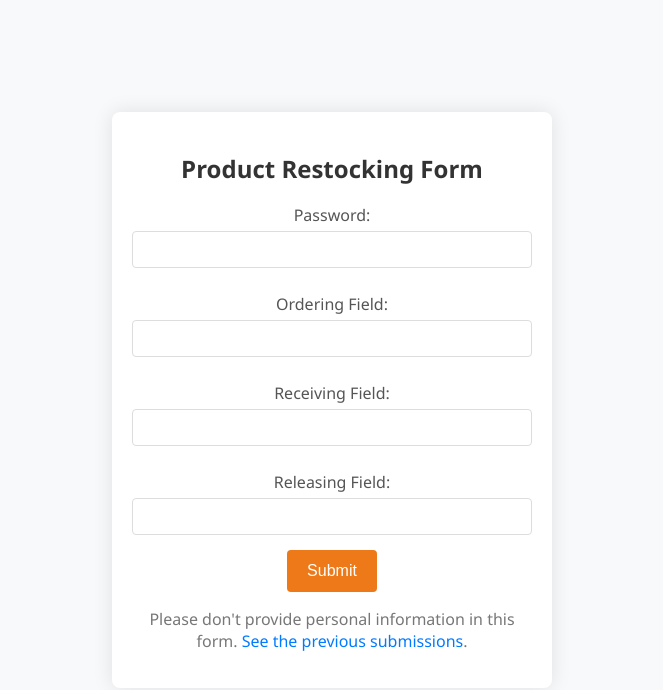
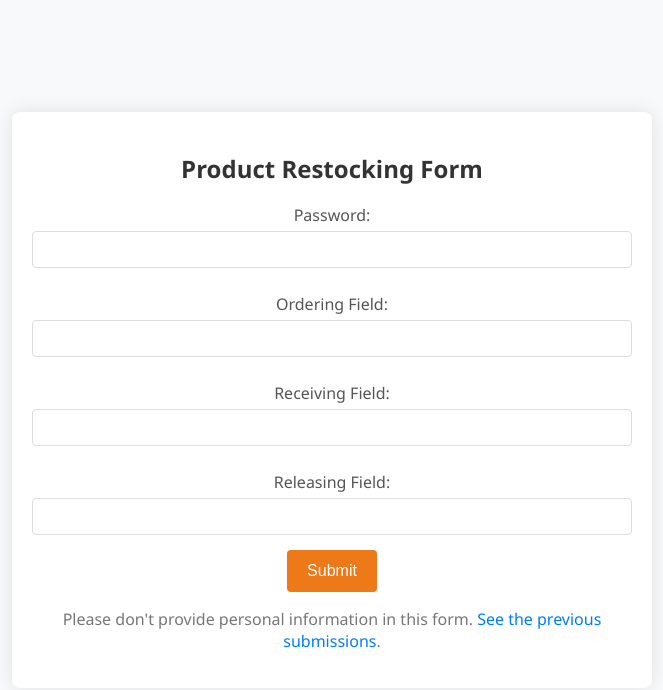
Before and after one commit to mdnasir45/Restocking, a plain HTML site: page index.html in a window 1280 px wide. Shown: the whole page, without its empty margins (308-971 px from the left). Drawn offline with Linux system fonts and the light colour scheme.

Commit message:
Update index.html

```diff
--- a/index.html
+++ b/index.html
@@ -82,6 +82,13 @@
             font-size: 14px;
             margin-top: 5px;
         }
+
+        /* Media query for larger screens (desktop) */
+        @media only screen and (min-width: 600px) {
+            form {
+                max-width: 600px;
+            }
+        }
     </style>
 </head>
 <body>
```
